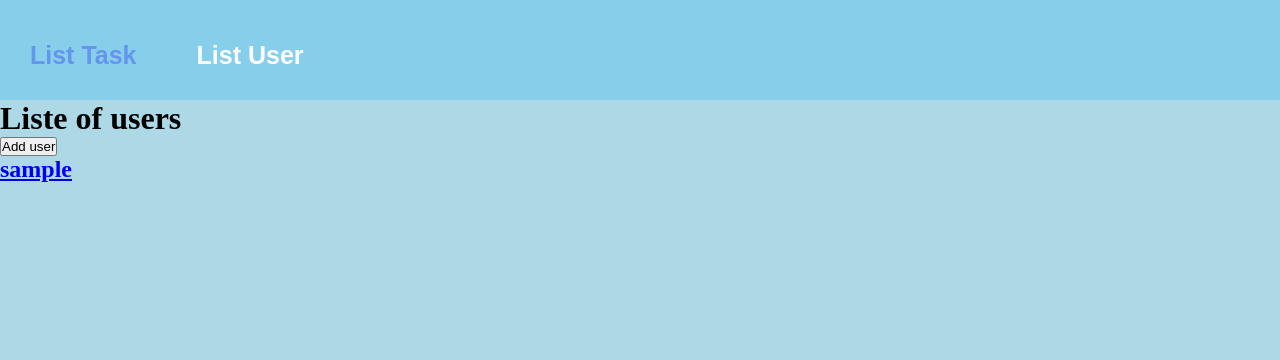
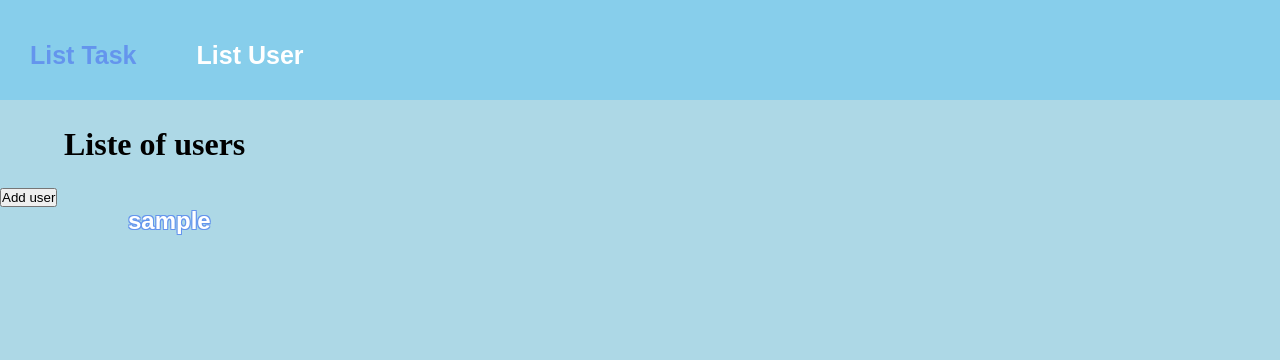
Before and after one commit to Jeremy-Pinson/WEB_epytodo_2019, a Flask app: page /users in a window 1280 px wide. Shown: the top 360 px of the page. Run offline with Flask 2, Linux system fonts and the light colour scheme; tables that the repository leaves empty hold one stand-in row (values such as "Sample post").

Commit message:
update style

```diff
--- a/app/static/css/index.css
+++ b/app/static/css/index.css
@@ -38,3 +38,27 @@ ul li a {
 ul li a:hover {
 	color: #6495ED;
 }
+
+h1 {
+	padding-left: 5%;
+	padding-top: 2%;
+	padding-bottom:2%;
+}
+
+h2 {
+	padding-left: 10%;
+	padding-bottom: 5px;
+}
+
+form a {
+	text-decoration: none;
+	font-family: arial;
+	color: #FFF;
+	text-shadow: #6495ED 1px 1px, #6495ED -1px 1px, #6495ED -1px -1px, #6495ED 1px -1px;
+}
+
+form a:hover {
+	color: #6495ED;
+	text-shadow: #000 1px 1px, #000 -1px 1px, #000 -1px -1px, #000 1px -1px;
+}
+}
--- a/app/templates/page/list_user.html
+++ b/app/templates/page/list_user.html
@@ -30,7 +30,10 @@
 {% for user in list %}
 
 <h2 id="user_list">
+
+<form>
 <a id="{{ user[0] }}" href="/user/{{ user[0] }}">{{ user[1] }}</a>
+</form>
 </h2>
 
 {% endfor %}
```
